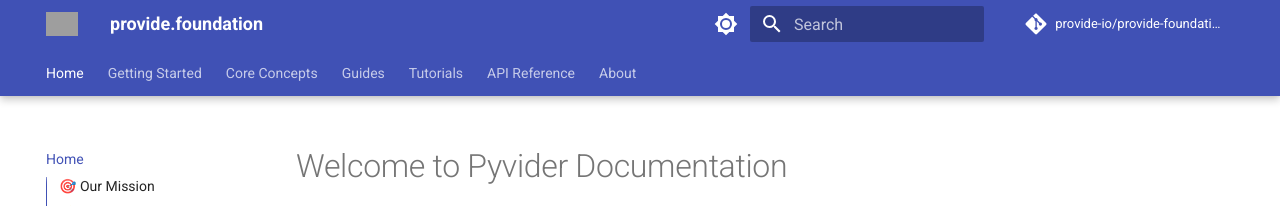
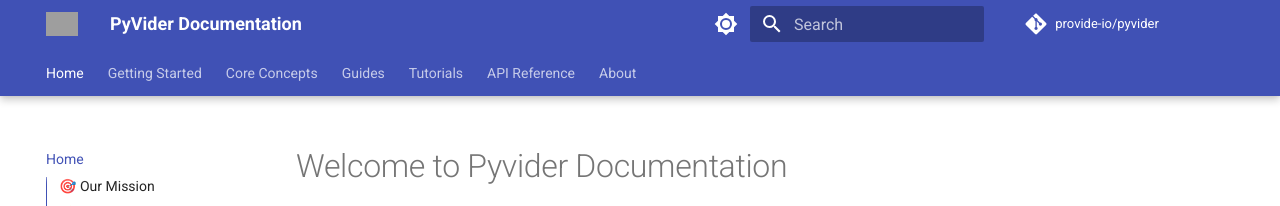
Before and after one commit to provide-io/pyvider, an MkDocs documentation site: the page built from docs/index.md, in a window 1280 px wide. Shown: the top 206 px of the page. Built offline with MkDocs 1.6.1 and Material for MkDocs 9.7.7, drawn with Linux system fonts in a browser that asks for light colours; comment, search, counter and statistics services are not loaded; grey boxes are pictures that could not be loaded.

Commit message:
🔼⚙️ [skip ci] auto-commit

```diff
--- a/mkdocs.yml
+++ b/mkdocs.yml
@@ -2,12 +2,17 @@
 # For a full reference, see https://www.mkdocs.org/user-guide/configuration/
 # For Material theme options, see https://squidfunk.github.io/mkdocs-material/setup/changing-the-colors/
 
-site_name: provide.foundation
-site_description: 'Beautiful, Performant, Structured Logging for Python'
-site_author: Provide
+site_name: PyVider Documentation
+site_description: 'Python framework for building Terraform providers'
+site_author: provide.io
+site_url: https://foundry.provide.io/pyvider/
 
-repo_url: https://github.com/provide-io/provide-foundation
-repo_name: provide-io/provide-foundation
+repo_url: https://github.com/provide-io/pyvider
+repo_name: provide-io/pyvider
+edit_uri: edit/main/docs/
+
+# Standalone mode settings
+docs_dir: docs
 
 # Copyright
 copyright: 'Copyright &copy; 2017 - 2025 Provide'
```
